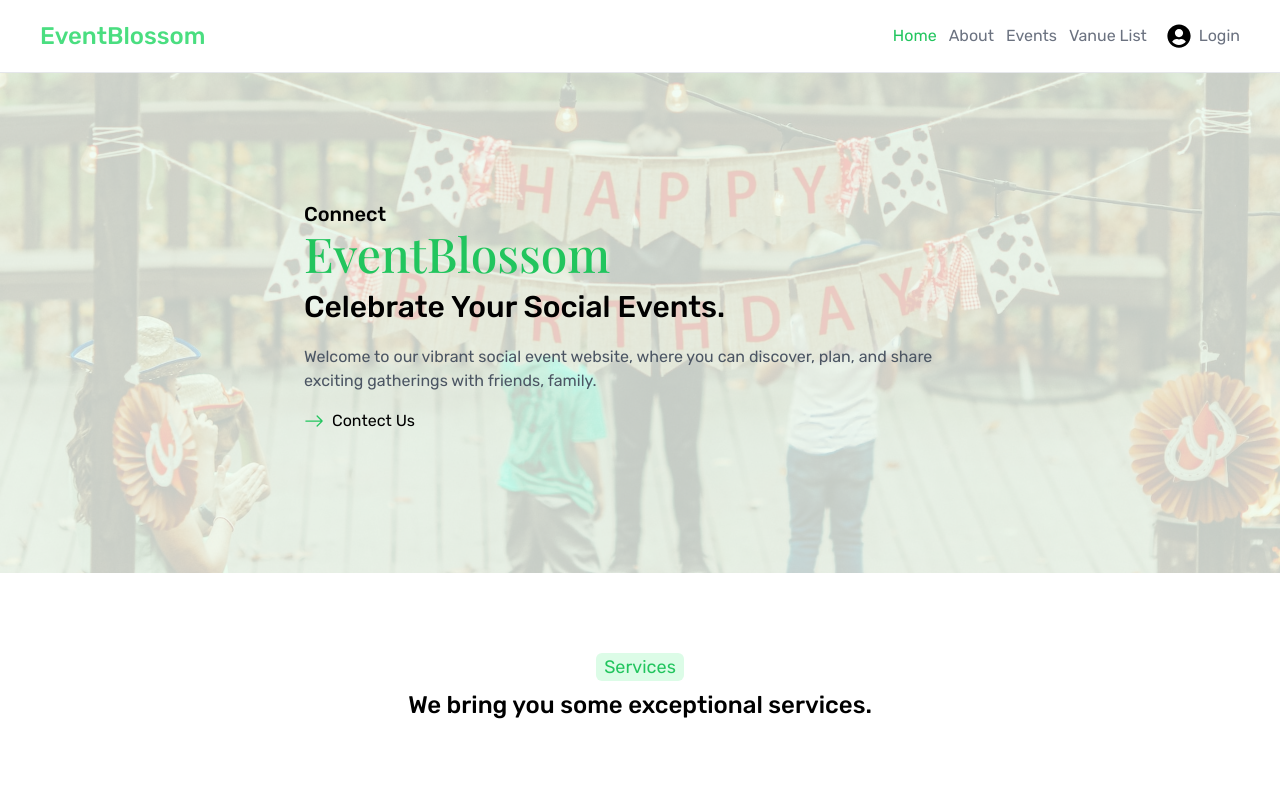
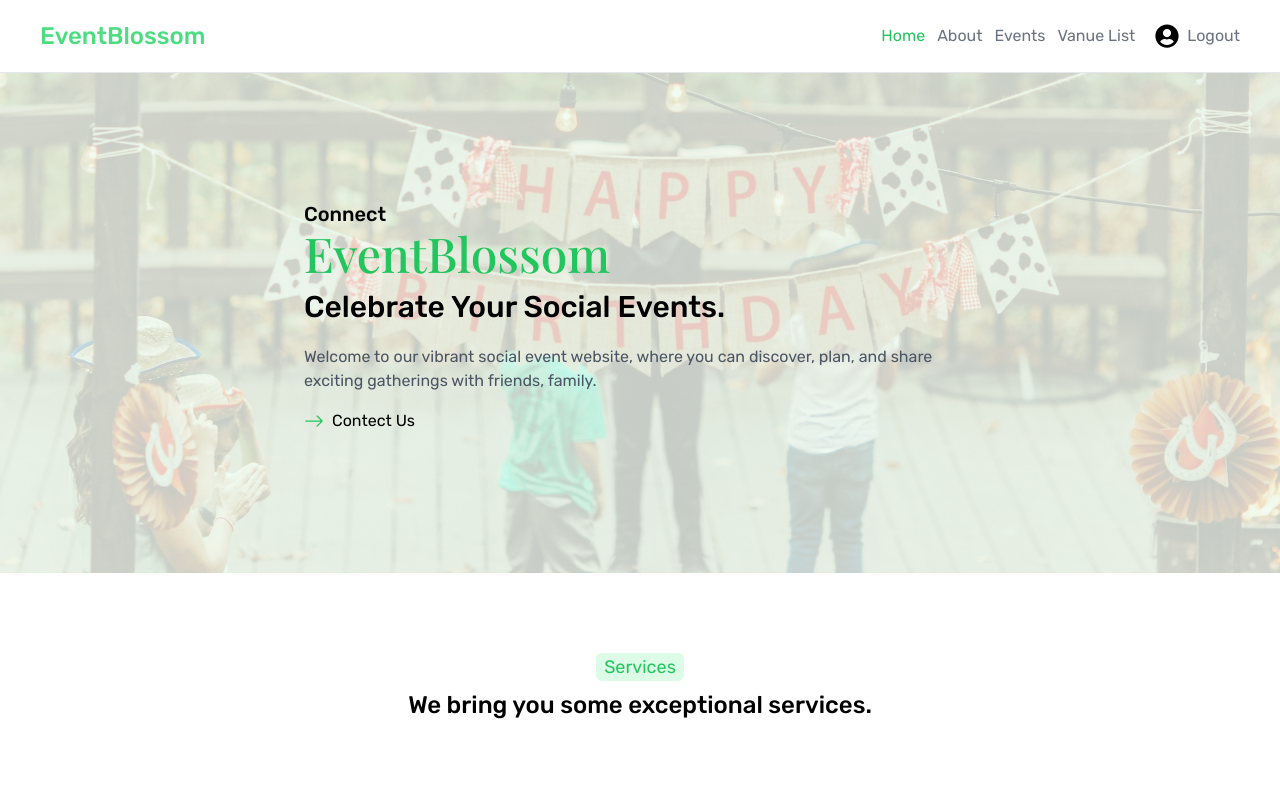
Before and after one commit to monishatBaishnab/EventBlossom, a React (Vite) app: page / in a window 1280 px wide. Shown: the top 799 px of the page. Built offline with nearby package versions, Linux system fonts and the light colour scheme; no server answers; sample sign-in values are in the browser's storage.

Commit message:
Implement Private Route and set login and logout in navbar.

```diff
--- a/src/authProvider/authProvider.jsx
+++ b/src/authProvider/authProvider.jsx
@@ -1,6 +1,6 @@
 import { createContext, useEffect, useState } from "react";
 import PropTypes from 'prop-types';
-import { GoogleAuthProvider, createUserWithEmailAndPassword, getAuth, onAuthStateChanged, signInWithEmailAndPassword, signInWithPopup, updateProfile } from "firebase/auth";
+import { GoogleAuthProvider, createUserWithEmailAndPassword, getAuth, onAuthStateChanged, signInWithEmailAndPassword, signInWithPopup, signOut, updateProfile } from "firebase/auth";
 import app from "../firebase/firebase.config";
 
 const auth = getAuth(app);
@@ -25,6 +25,10 @@ const AuthProvider = ({ children }) => {
         setLoadingUser(true);
         return signInWithPopup(auth, googleProvider);
     }
+    const singOutUser = () => {
+        setLoadingUser(true);
+        return signOut(auth, googleProvider);
+    }
     const updateUser = (name, photoUrl) => {
         setLoadingUser(true);
         return updateProfile(auth.currentUser, {
@@ -45,6 +49,7 @@ const AuthProvider = ({ children }) => {
         singUpWithEmailPass,
         signInWithGoogle,
         singInWithEmailPass,
+        singOutUser,
         loadingUser,
         updateUser,
         success,
--- a/src/layouts/Navbar/Navbar.jsx
+++ b/src/layouts/Navbar/Navbar.jsx
@@ -1,10 +1,12 @@
 import { Link, NavLink } from "react-router-dom";
 import { AiOutlineCloseCircle } from 'react-icons/ai'
-import { useState } from "react";
+import { useContext, useState } from "react";
 import { FaBars, FaUserCircle } from 'react-icons/fa'
+import { authContext } from "../../authProvider/authProvider";
 
 const Navbar = () => {
     const [open, setOpen] = useState(false);
+    const { user, singOutUser } = useContext(authContext);
     return (
         <nav className="c-container py-5 border-b">
             <div className="flex items-center justify-between">
@@ -32,7 +34,11 @@ const Navbar = () => {
                     <div className="text-2xl">
                         <FaUserCircle />
                     </div>
-                    <Link to='/login' className="text-gray-500 transition-all hover:text-green-500">Login</Link>
+                    {
+                        user !== null ?
+                            <button onClick={() => singOutUser().then().catch()} className="text-gray-500 transition-all hover:text-green-500">Logout</button> :
+                            <Link to='/login' className="text-gray-500 transition-all hover:text-green-500">Login</Link>
+                    }
                 </div>
             </div>
         </nav>
--- a/src/layouts/RegesterForm/RegesterForm.jsx
+++ b/src/layouts/RegesterForm/RegesterForm.jsx
@@ -7,7 +7,7 @@ import Toast from "../../components/Tost";
 
 
 const RegesterForm = () => {
-    const { singUpWithEmailPass, updateUser, success, setSuccess } = useContext(authContext);
+    const { singUpWithEmailPass, updateUser, setSuccess, user } = useContext(authContext);
     const navigate = useNavigate();
 
 
@@ -63,6 +63,7 @@ const RegesterForm = () => {
     }
 
 
+
     return (
         <div className="c-container">
             <div className="max-w-[400px] mx-auto">
--- a/src/pages/Home/Home.jsx
+++ b/src/pages/Home/Home.jsx
@@ -13,8 +13,8 @@ const Home = () => {
             icon: 'success',
             title: success
         })
+        setSuccess('');
     }
-    setSuccess('');
     return (
         <div className="">
             <Header />
--- a/src/privateRoute/privateRoute.jsx
+++ b/src/privateRoute/privateRoute.jsx
@@ -1,10 +1,19 @@
+import { useContext } from "react";
+import { authContext } from "../authProvider/authProvider";
+import { Navigate } from "react-router-dom";
+import PropTypes from 'prop-types'
 
-const privateRoute = () => {
-    return (
-        <div>
-
-        </div>
-    );
+const PrivateRoute = ({children}) => {
+    const { user } = useContext(authContext);
+    console.log(user);
+    if(!user){
+        return <Navigate to='/login' />
+    }
+    return children;
 };
 
-export default privateRoute;
+PrivateRoute.propTypes = {
+    children: PropTypes.node,
+}
+
+export default PrivateRoute;
--- a/src/routes/routes.jsx
+++ b/src/routes/routes.jsx
@@ -8,6 +8,7 @@ import Regester from "../pages/Regester/Regester";
 import EventDetails from "../pages/EventDetails/EventDetails";
 import Events from "../pages/Events/Events";
 import VanueList from "../pages/VanueList/VanueList";
+import PrivateRoute from "../privateRoute/privateRoute";
 
 const routes = createBrowserRouter([
     {
@@ -25,12 +26,12 @@ const routes = createBrowserRouter([
             },
             {
                 path: '/events',
-                element: <Events />,
+                element: <PrivateRoute><Events /></PrivateRoute>,
                 loader: () => fetch('/ourEvents.json')
             },
             {
                 path: '/vanueList',
-                element: <VanueList />,
+                element: <PrivateRoute><VanueList /></PrivateRoute>,
                 loader: () => fetch('/vanues.json'),
             },
             {
```
